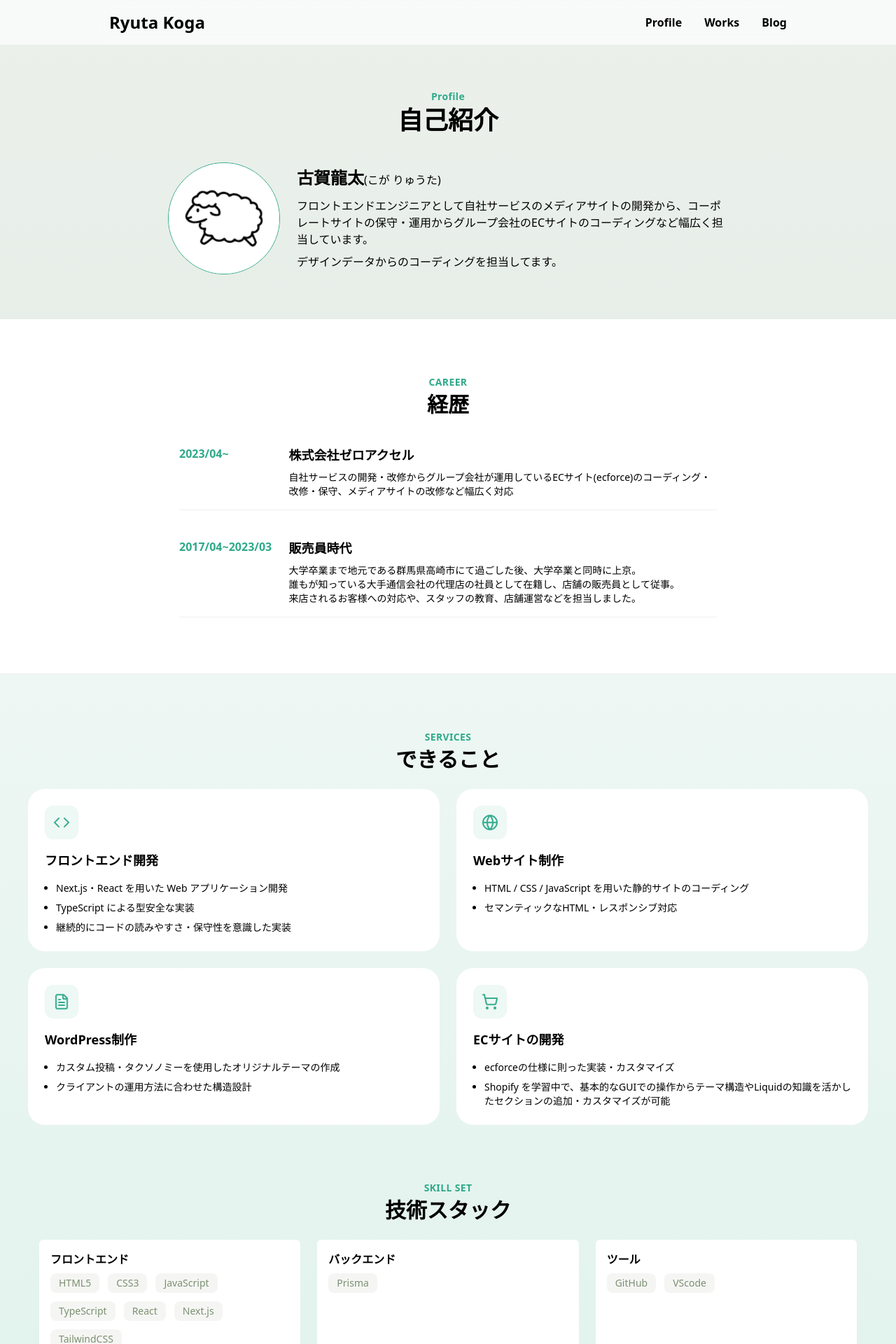
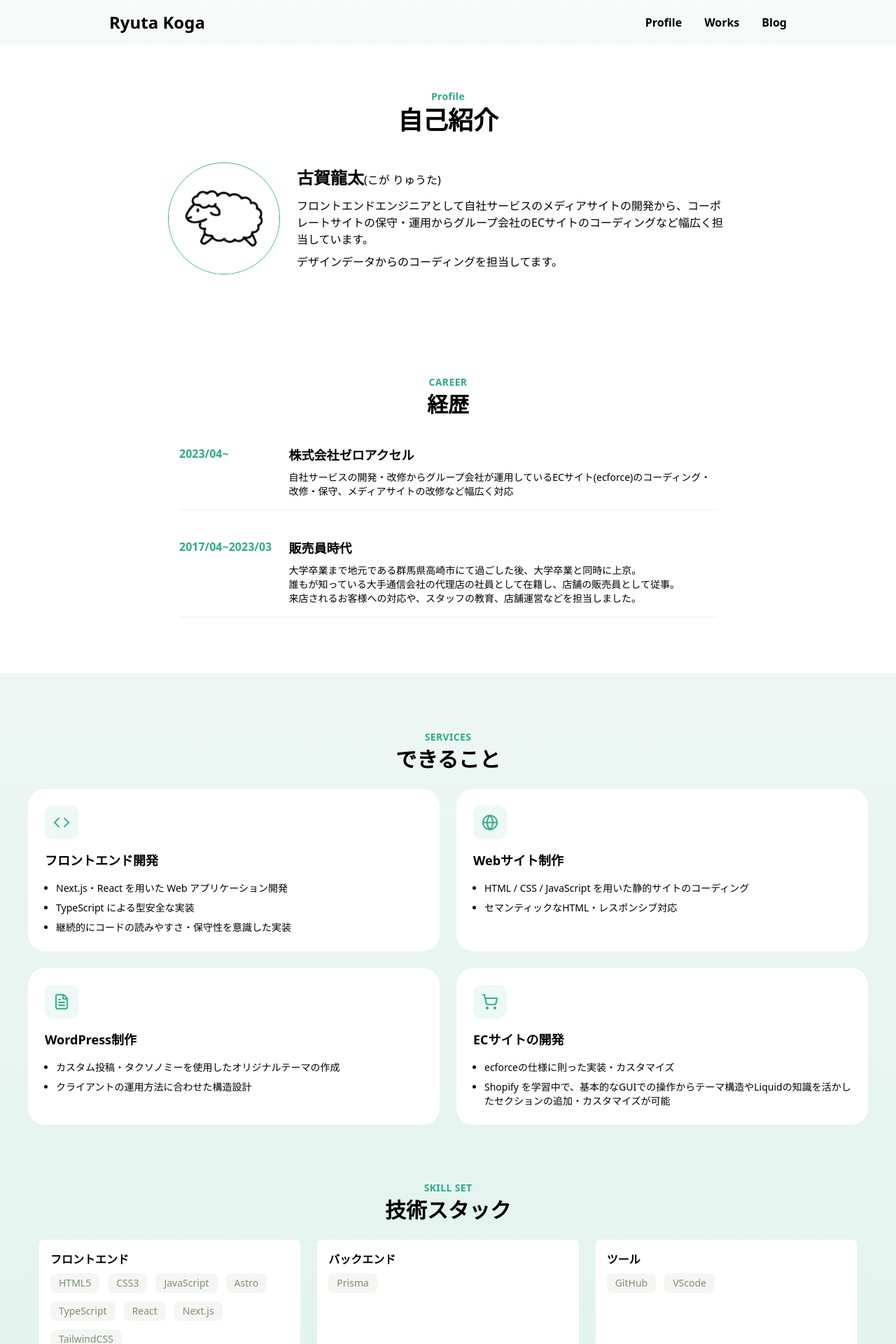
Before and after one commit to ryuta09/portfolio-site, a Next.js app: page /profile in a window 1280 px wide. Shown: the top 1920 px of the page at 70% size. Built offline with nearby package versions, Linux system fonts and the light colour scheme.

Commit message:
一部のスタイルを修正

```diff
--- a/app/blog/page.tsx
+++ b/app/blog/page.tsx
@@ -6,7 +6,7 @@ export default async function BlogPage() {
   const articleData = await getArticle()
   return (
     <section>
-      <div className='mt-16 bg-[#E8F5EC]  w-full py-8 md:py-16'>
+      <div className='mt-16 bg-white  w-full py-8 md:py-16'>
         <SectionHeading as='h1' mainTitle='ブログ' subTitle='Blog' />
         <p className='mt-2 md:mt-3 text-sm text-center'>
           これまでに執筆した記事をご紹介します
--- a/app/page.tsx
+++ b/app/page.tsx
@@ -43,7 +43,7 @@ export default async function Home() {
               フロントエンドエンジニア
             </p>
             <p className='mt-6 text-xs text-center'>
-              Web制作とWeb開発、どちらも手がけています
+              Web制作とWeb開発、どちらもやっています
             </p>
             <div className='flex justify-center gap-4 mt-4'>
               {linkMenu.map((link) => (
--- a/app/profile/page.tsx
+++ b/app/profile/page.tsx
@@ -5,7 +5,7 @@ export default function ProfilePage() {
   return (
     <div className=''>
       <section className='mt-4 md:mt-6'>
-        <div className='mt-16 bg-[#7C9070]/10 w-full py-8 md:py-16'>
+        <div className='mt-16 bg-white w-full py-8 md:py-16'>
           <SectionHeading as='h1' mainTitle='自己紹介' subTitle='Profile' />
           <section className='flex flex-col items-center md:flex-row gap-6 mt-5 md:mt-10 mx-auto max-w-[800px]'>
             <div className='w-40 shrink-0'>
@@ -152,6 +152,9 @@ export default function ProfilePage() {
                   JavaScript
                 </li>
                 <li className='py-1 px-3 rounded-lg font-medium text-sm text-[#7C9070] bg-[#7C9070]/8 flex gap-1'>
+                  Astro
+                </li>
+                <li className='py-1 px-3 rounded-lg font-medium text-sm text-[#7C9070] bg-[#7C9070]/8 flex gap-1'>
                   TypeScript
                 </li>
                 <li className='py-1 px-3 rounded-lg font-medium text-sm text-[#7C9070] bg-[#7C9070]/8 flex gap-1'>
--- a/app/works/page.tsx
+++ b/app/works/page.tsx
@@ -3,7 +3,7 @@ import SectionHeading from '@/components/SectionHeading'
 export default function WorksPage() {
   return (
     <section className=''>
-      <div className='mt-16 bg-[#7C9070]/10 w-full py-8 md:py-16'>
+      <div className='mt-16 bg-white w-full py-8 md:py-16'>
         <SectionHeading as='h1' mainTitle='制作物一覧' subTitle='Works' />
         <p className='mt-2 md:mt-3 text-sm text-center'>
           これまでに制作した制作物をご紹介します
```
